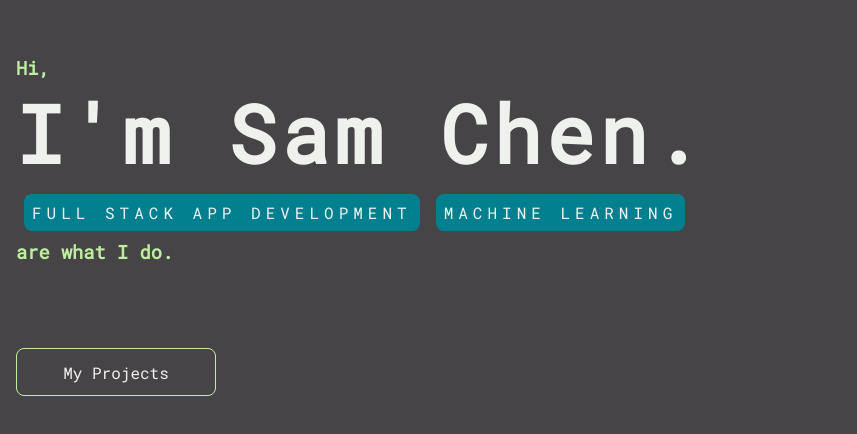
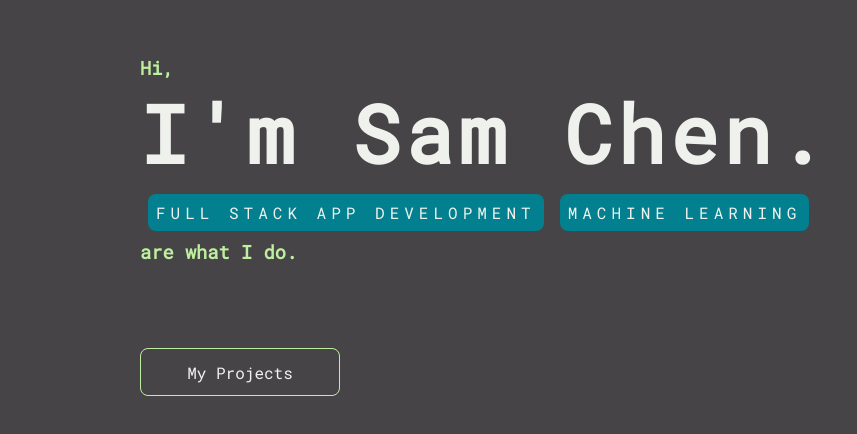
Before and after one commit to samchencode/v1, a Vue app: page / in a window 1280 px wide. Shown: the part 320-754 px from the top of the page, without its empty margins (0-857 px from the left). Built offline with nearby package versions, Linux system fonts and the light colour scheme.

Commit message:
centered site content

```diff
--- a/src/main.css
+++ b/src/main.css
@@ -47,7 +47,7 @@ body {
 
 #app {
   margin: 0 auto;
-  /* ! Might wanna make this auto later */
+  max-width: 1000px;
 }
 
 ul, li {
```
